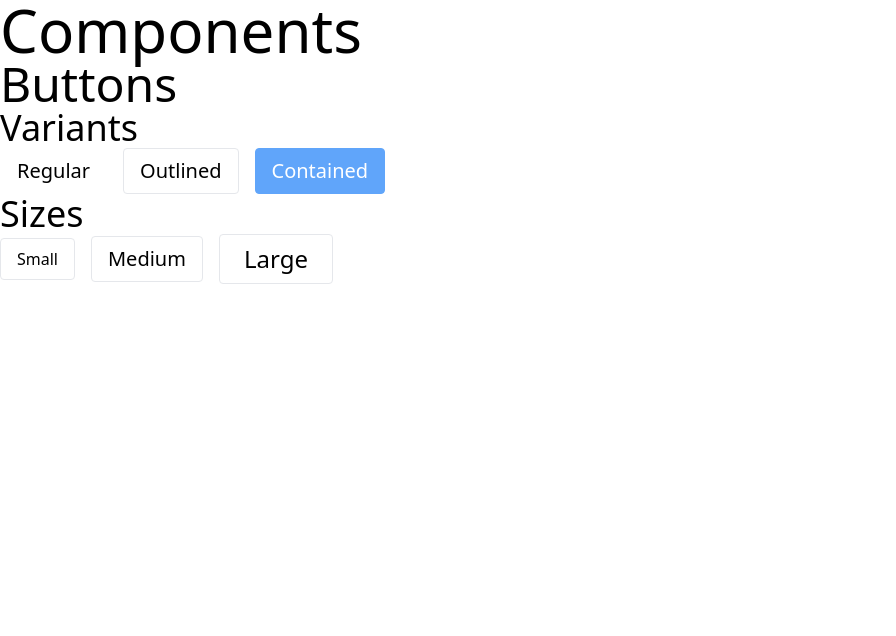
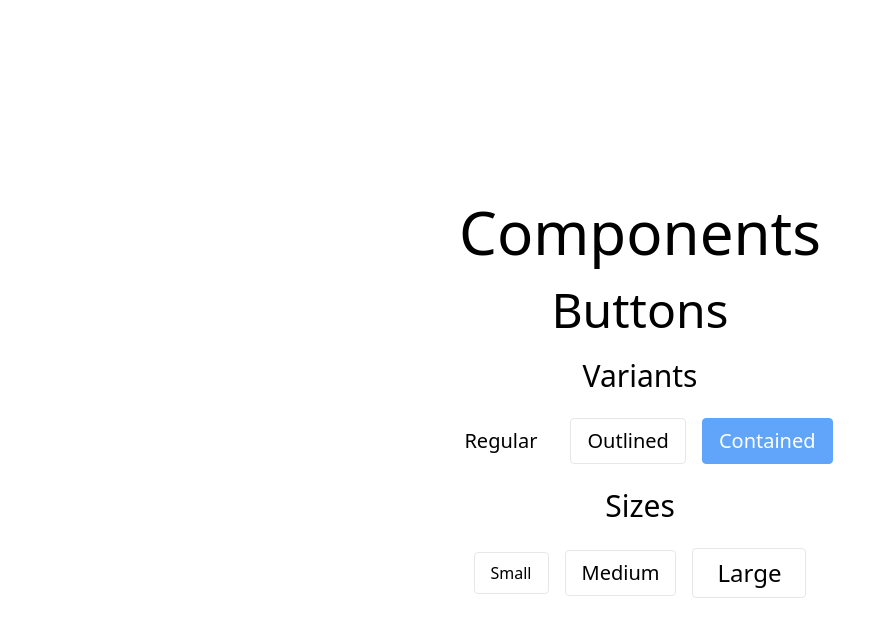
Before and after one commit to yap8/react-components, a React (Create React App) app: page / in a window 1280 px wide. Shown: the top 636 px of the page, without its empty margins (0-896 px from the left). Built offline with nearby package versions, Linux system fonts and the light colour scheme.

Commit message:
positioned elements in App

```diff
--- a/src/App.tsx
+++ b/src/App.tsx
@@ -3,14 +3,15 @@ import Title from './components/Title';
 
 const App = () => {
   return (
-    <div>
-      <section className="container">
-        <Title variant="h1">Components</Title>
-      </section>
-      <section className="container">
-        <Title>Buttons</Title>
-        <Title variant="h3">Variants</Title>
-        <div>
+    <section className="container min-h-screen flex flex-col items-center justify-center">
+      <Title className="mb-6" variant="h1">
+        Components
+      </Title>
+      <Title className="mb-6">Buttons</Title>
+      <Title className="mb-6" variant="h4">
+        Variants
+      </Title>
+      <div className="mb-6">
         <Button className="mr-4" onClick={() => alert('Regular button')}>
           Regular
         </Button>
@@ -25,7 +26,9 @@ const App = () => {
           Contained
         </Button>
       </div>
-        <Title variant="h3">Sizes</Title>
+      <Title className="mb-6" variant="h4">
+        Sizes
+      </Title>
       <div className="flex items-center">
         <Button
           className="mr-4"
@@ -51,7 +54,6 @@ const App = () => {
         </Button>
       </div>
     </section>
-    </div>
   );
 };
 
```
Lines whose indentation alone changed are shown as unchanged.
